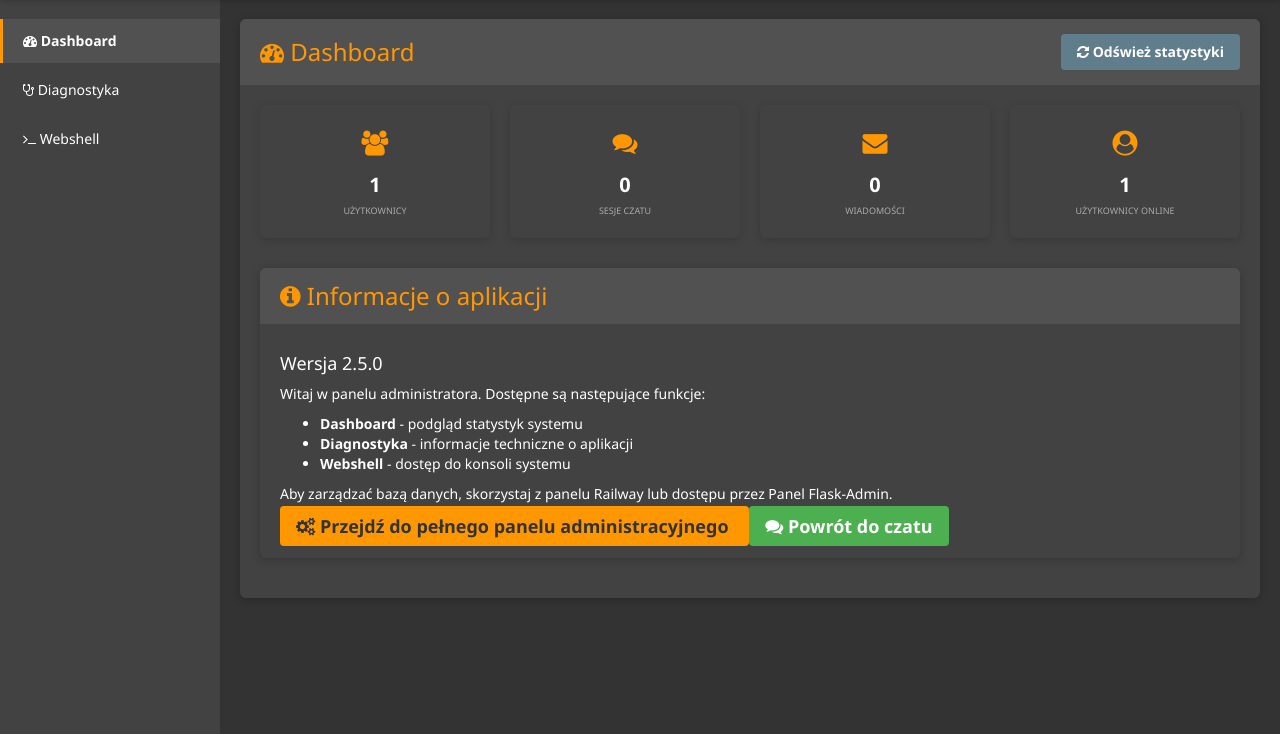
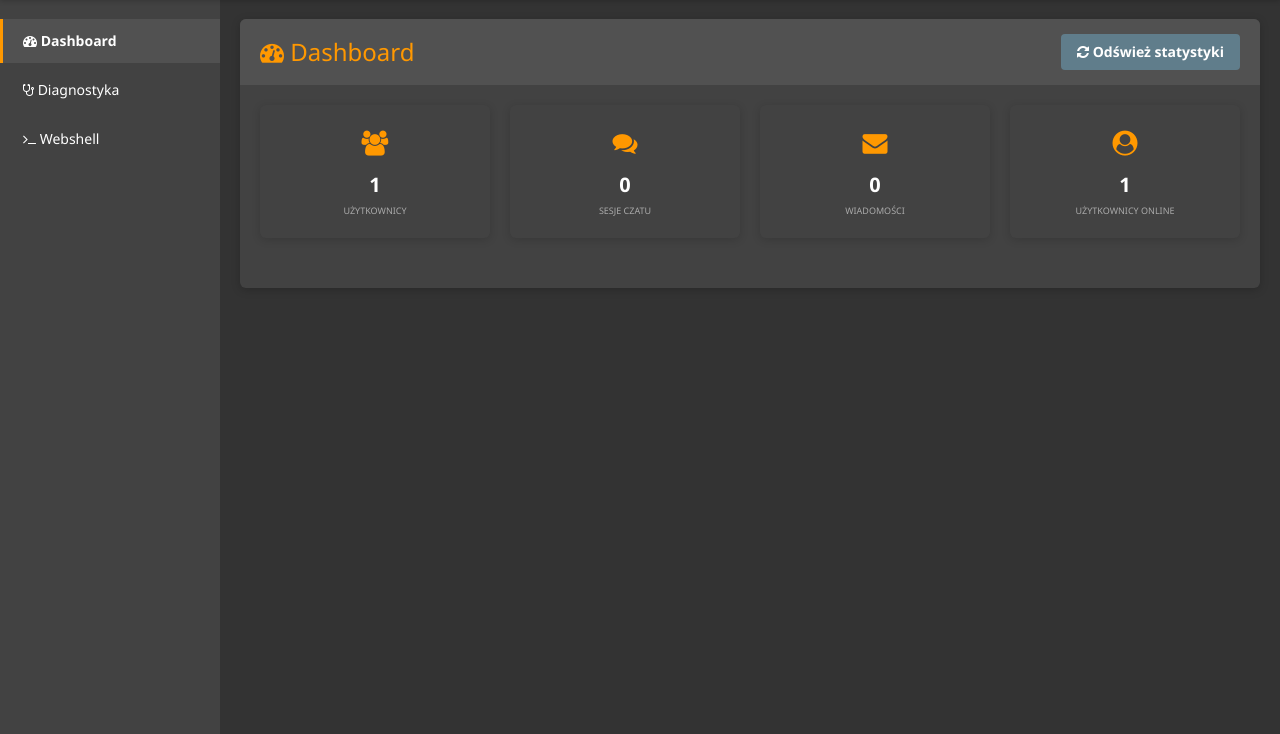
Before and after one commit to WaveDesigner1/Danaid, a Flask app: page /admin_dashboard in a window 1280 px wide. Shown: the part 112-846 px from the top of the page. Run offline with Flask 3, Linux system fonts and the light colour scheme; the visitor is signed in with stand-in values (Sample User, id 1); data comes from the database, SQL or seed files in the repository; data that the repository does not hold is empty; some libraries are stand-ins or nearby versions.

Commit message:
Update admin_panel.html

```diff
--- a/templates/admin_panel.html
+++ b/templates/admin_panel.html
@@ -67,33 +67,6 @@
                             </div>
                             <div class="admin-stat-value" id="online-count">-</div>
                             <div class="admin-stat-label">Użytkownicy Online</div>
-                        </div>
-                    </div>
-
-                    <div class="admin-card mt-4">
-                        <div class="admin-card-header">
-                            <h3><i class="fa fa-info-circle"></i> Informacje o aplikacji</h3>
-                        </div>
-                        <div class="admin-card-body">
-                            <div class="info-section">
-                                <h4>Wersja 2.5.0</h4>
-                                <p>Witaj w panelu administratora. Dostępne są następujące funkcje:</p>
-                                <ul>
-                                    <li><strong>Dashboard</strong> - podgląd statystyk systemu</li>
-                                    <li><strong>Diagnostyka</strong> - informacje techniczne o aplikacji</li>
-                                    <li><strong>Webshell</strong> - dostęp do konsoli systemu</li>
-                                </ul>
-                                <p>Aby zarządzać bazą danych, skorzystaj z panelu Railway lub dostępu przez Panel Flask-Admin.</p>
-                            </div>
-
-                            <div class="info-section mt-4">
-                                <a href="{{ url_for('admin.index') }}" class="admin-btn primary btn-lg">
-                                    <i class="fa fa-cogs"></i> Przejdź do pełnego panelu administracyjnego
-                                </a>
-                                <a href="{{ url_for('chat.chat') }}" class="admin-btn success btn-lg ml-2">
-                                    <i class="fa fa-comments"></i> Powrót do czatu
-                                </a>
-                            </div>
                         </div>
                     </div>
                 </div>
```
